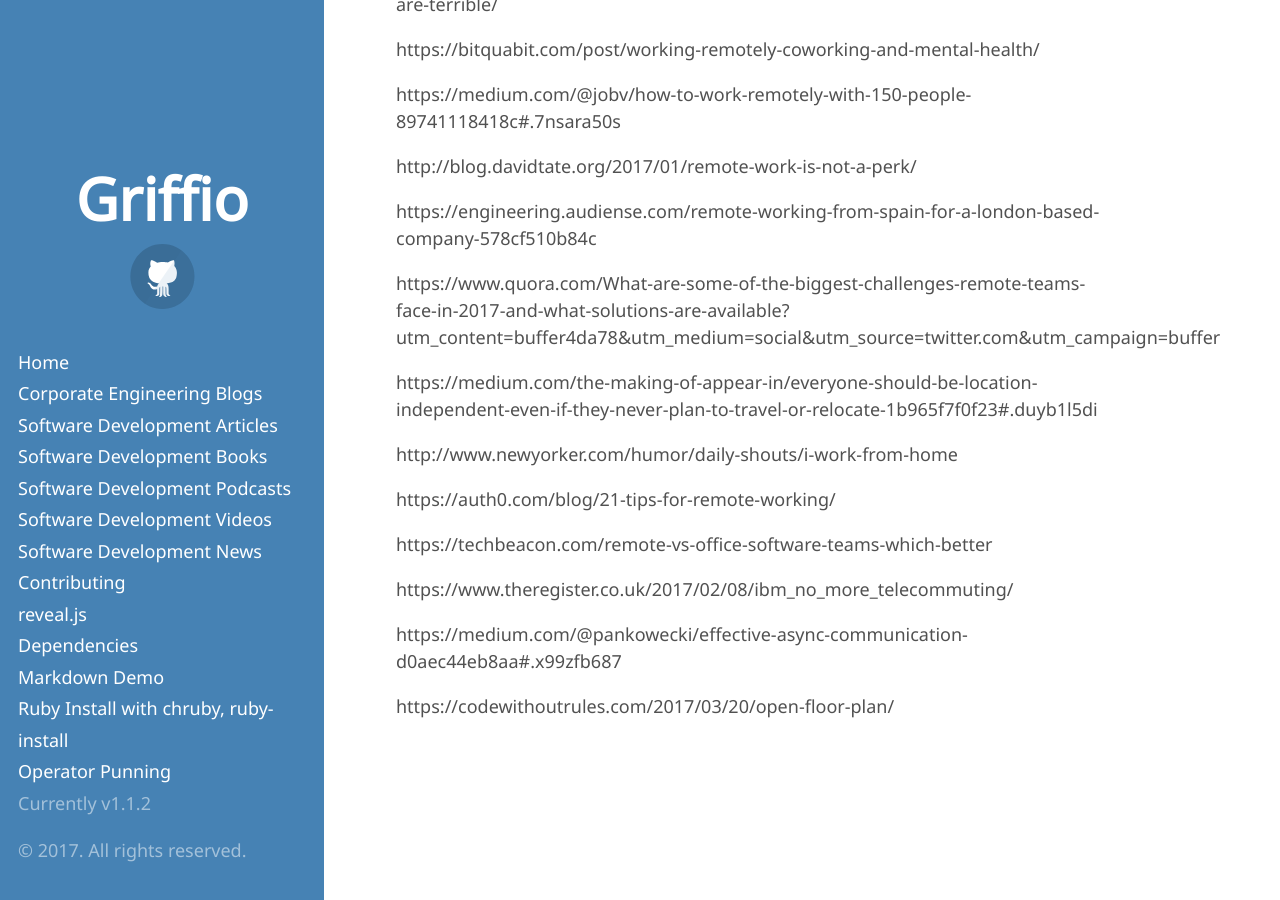
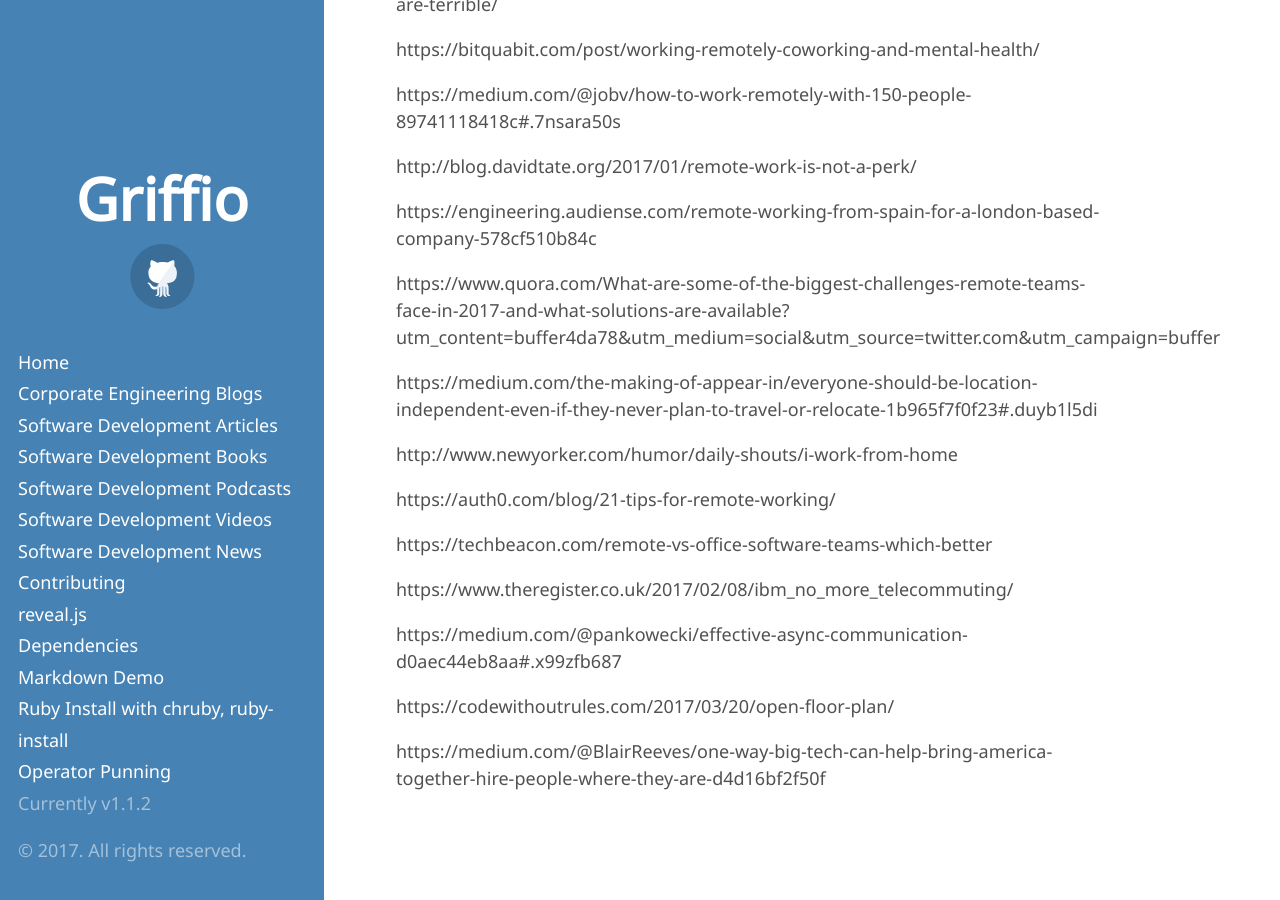
Before and after one commit to griffio/griffio.github.io, a Jekyll site: the page built from distributed_and_remote.md, in a window 1280 px wide and 900 px high, scrolled down 5292 px. Built offline with Jekyll 4.4.1, drawn with Linux system fonts in a browser that asks for light colours; some web fonts are replaced; our own code applies the rules of GitHub Pages for plain Markdown files; some of the changed lines change nothing that is shown.

Commit message:
Update distributed_and_remote.md

```diff
--- a/distributed_and_remote.md
+++ b/distributed_and_remote.md
@@ -223,3 +223,5 @@ https://www.theregister.co.uk/2017/02/08/ibm_no_more_telecommuting/
 https://medium.com/@pankowecki/effective-async-communication-d0aec44eb8aa#.x99zfb687
 
 https://codewithoutrules.com/2017/03/20/open-floor-plan/
+
+https://medium.com/@BlairReeves/one-way-big-tech-can-help-bring-america-together-hire-people-where-they-are-d4d16bf2f50f
```
